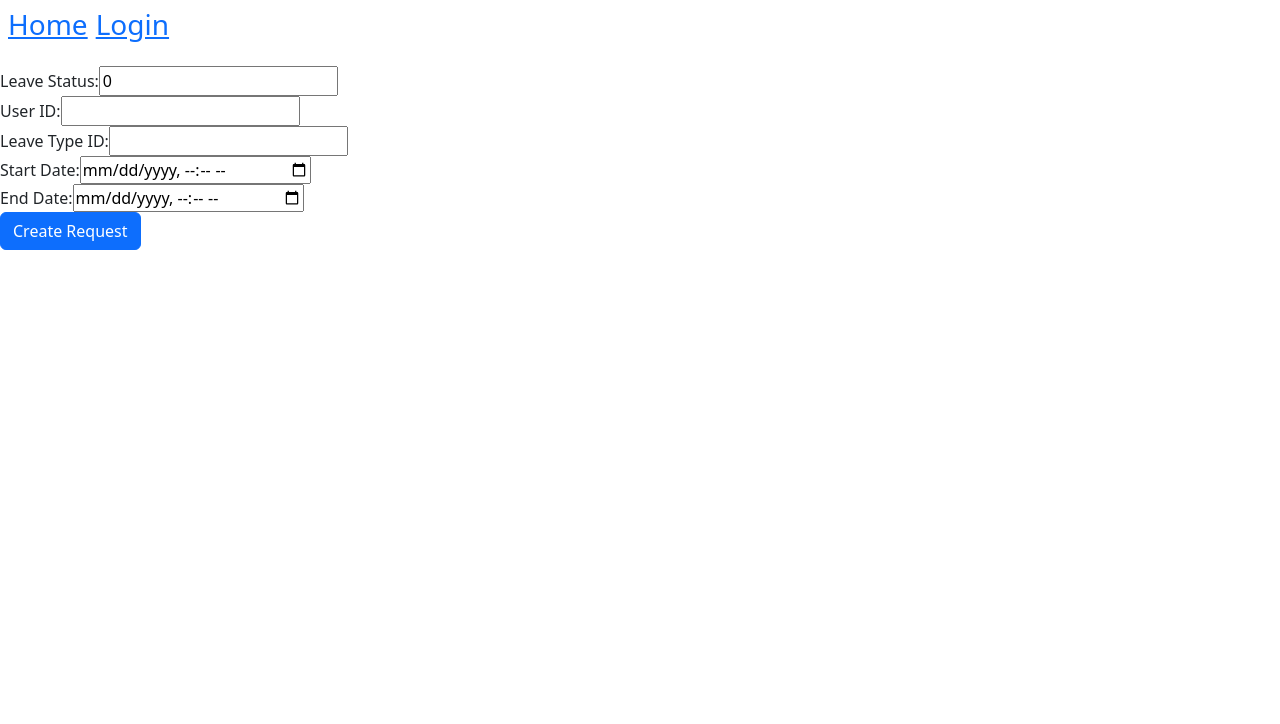
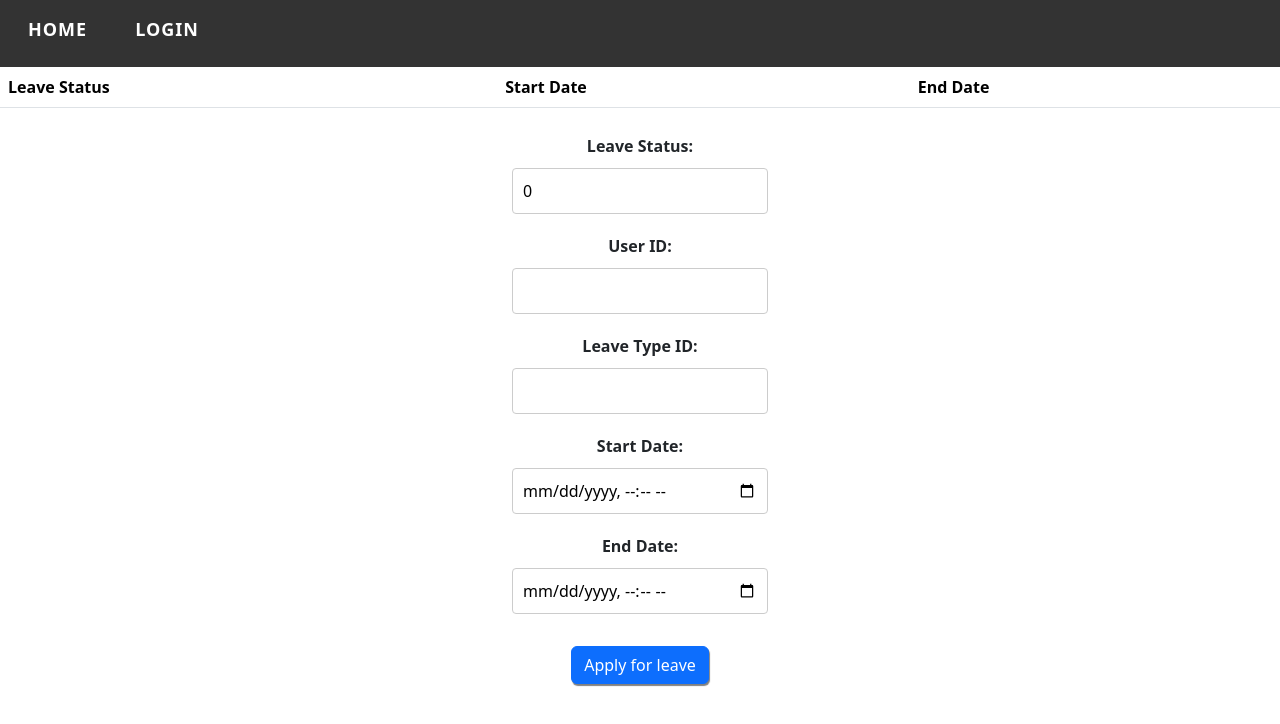
Before and after one commit to JonathanLudvigsson/Team2-Leave-Request-System, an Angular app in the folder EmployeeLeave-FrontEnd/: page /user in a window 1280 px wide. Shown: the top 724 px of the page. Built offline with nearby package versions, Linux system fonts and the light colour scheme; sample sign-in values are in the browser's storage.

Commit message:
added some simple style

```diff
--- a/EmployeeLeave-FrontEnd/src/app/navbar/navbar.component.css
+++ b/EmployeeLeave-FrontEnd/src/app/navbar/navbar.component.css
@@ -1,3 +1,22 @@
 .list-inline {
   list-style-type: none;
 }
+.navbar {
+  background-color: #333;
+  padding: 10px 0;
+  text-align: center;
+}
+
+.nav-link {
+  color: #fff;
+  font-size: 18px;
+  margin: 0 20px;
+  text-decoration: none;
+  text-transform: uppercase;
+  font-weight: bold;
+  letter-spacing: 1px;
+}
+
+  .nav-link:hover {
+    color: #ff5733;
+  }
--- a/EmployeeLeave-FrontEnd/src/app/navbar/navbar.component.html
+++ b/EmployeeLeave-FrontEnd/src/app/navbar/navbar.component.html
@@ -1,6 +1,8 @@
-<div class="d-flex flex-row d-none d-md-block p-2">
-    <h3 class="list-inline-item font-weight-bold"><a href="/">Home</a></h3>
-    <h3 class="list-inline-item"><a href="/login">Login</a></h3>
+<div class="navbar">
+  <div class="d-flex flex-row d-none d-md-block p-2">
+    <h3 class="list-inline-item font-weight-bold"><a class="nav-link" href="/">Home</a></h3>
+    <h3 class="list-inline-item"><a class="nav-link" href="/login">Login</a></h3>
+  </div>
 </div>
 
 
--- a/EmployeeLeave-FrontEnd/src/app/user/user.component.css
+++ b/EmployeeLeave-FrontEnd/src/app/user/user.component.css
@@ -0,0 +1,28 @@
+.form-group{
+    display:flex;
+    justify-content:space-around;
+}
+.form-group {
+  display: flex;
+  flex-direction: column;
+  align-items: center;
+  margin-bottom: 10px;
+  text-align: center;
+}
+
+label {
+  font-weight: bold;
+  margin: 10px 0;
+}
+
+input[type="text"],
+input[type="datetime-local"] {
+  width: 20%;
+  padding: 10px;
+  border: 1px solid #ccc;
+  border-radius: 4px;
+}
+button{
+    margin-top:2em;
+    box-shadow:1px 2px 1px gray;
+}
--- a/EmployeeLeave-FrontEnd/src/app/user/user.component.html
+++ b/EmployeeLeave-FrontEnd/src/app/user/user.component.html
@@ -1,16 +1,26 @@
-<h1></h1>
-
-<div *ngFor="let item of requests">
-  <p>{{statusLabels[item.leaveStatus]}}</p>
+<div class="request-container">
+  <table class="table request-table">
+    <thead>
+      <tr>
+        <th>Leave Status</th>
+        <th>Start Date</th>
+        <th>End Date</th>
+      </tr>
+    </thead>
+    <tbody>
+      <tr *ngFor="let item of requests">
+        <td>{{ item.leaveStatus }}</td>
+        <td>{{ item.startDate }}</td>
+        <td>{{ item.endDate }}</td>
+      </tr>
+    </tbody>
+  </table>
 </div>
 
 
+
+
   <form (ngSubmit)="onSubmit()" #requestForm="ngForm">
-
-  <!--<div class="form-group">
-    <label for="requestID">Request ID:</label>
-    <input type="text" id="requestID" name="requestID" [(ngModel)]="newRequest.requestID" required>
-  </div>-->
     <div class="form-group">
       <label for="leaveStatus">Leave Status:</label>
       <input type="text" id="leaveStatus" name="leaveStatus" [(ngModel)]="newRequest.leaveStatus" required>
@@ -30,6 +40,7 @@
     <div class="form-group">
       <label for="endDate">End Date:</label>
       <input type="datetime-local" id="endDate" name="endDate" [(ngModel)]="newRequest.endDate" required>
+      <button type="submit" class="btn btn-primary">Apply for leave</button>
     </div>
-  <button type="submit" class="btn btn-primary">Create Request</button>
+
   </form>
```
Lines whose indentation alone changed are shown as unchanged.
